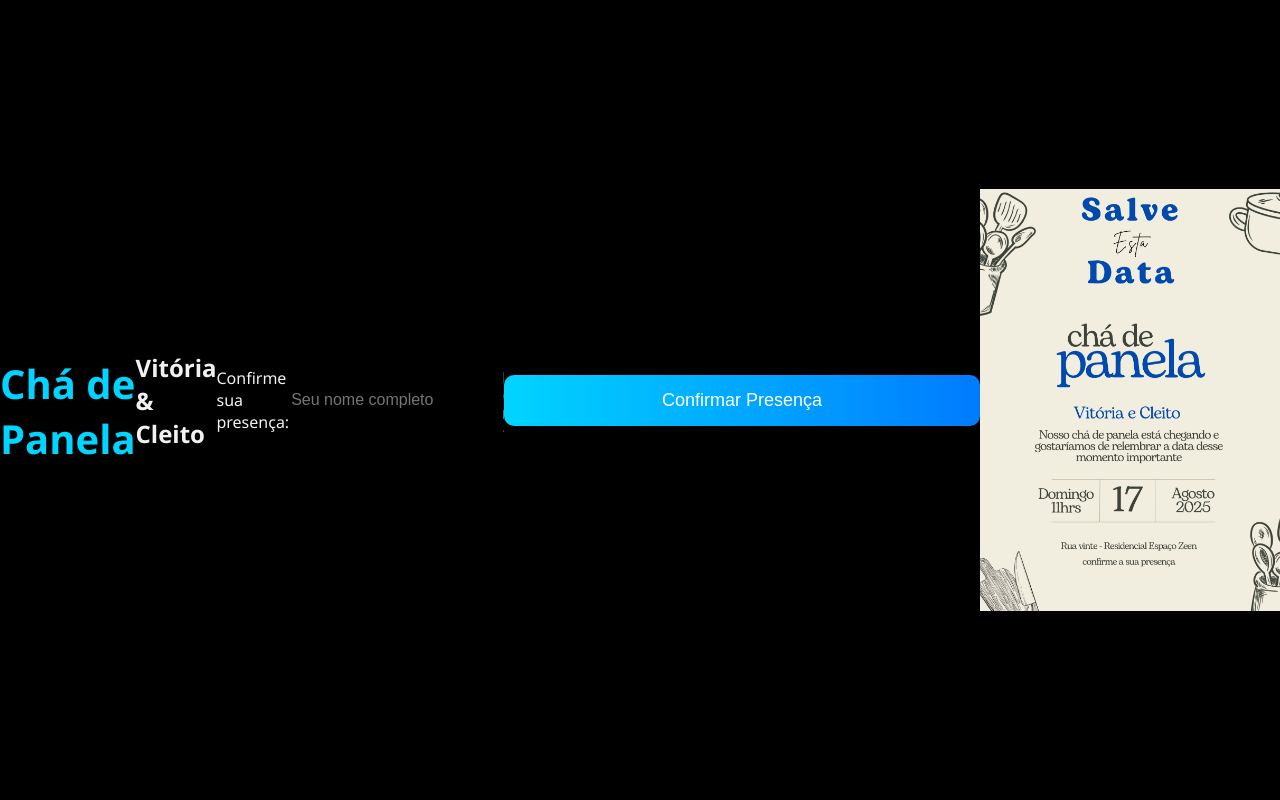
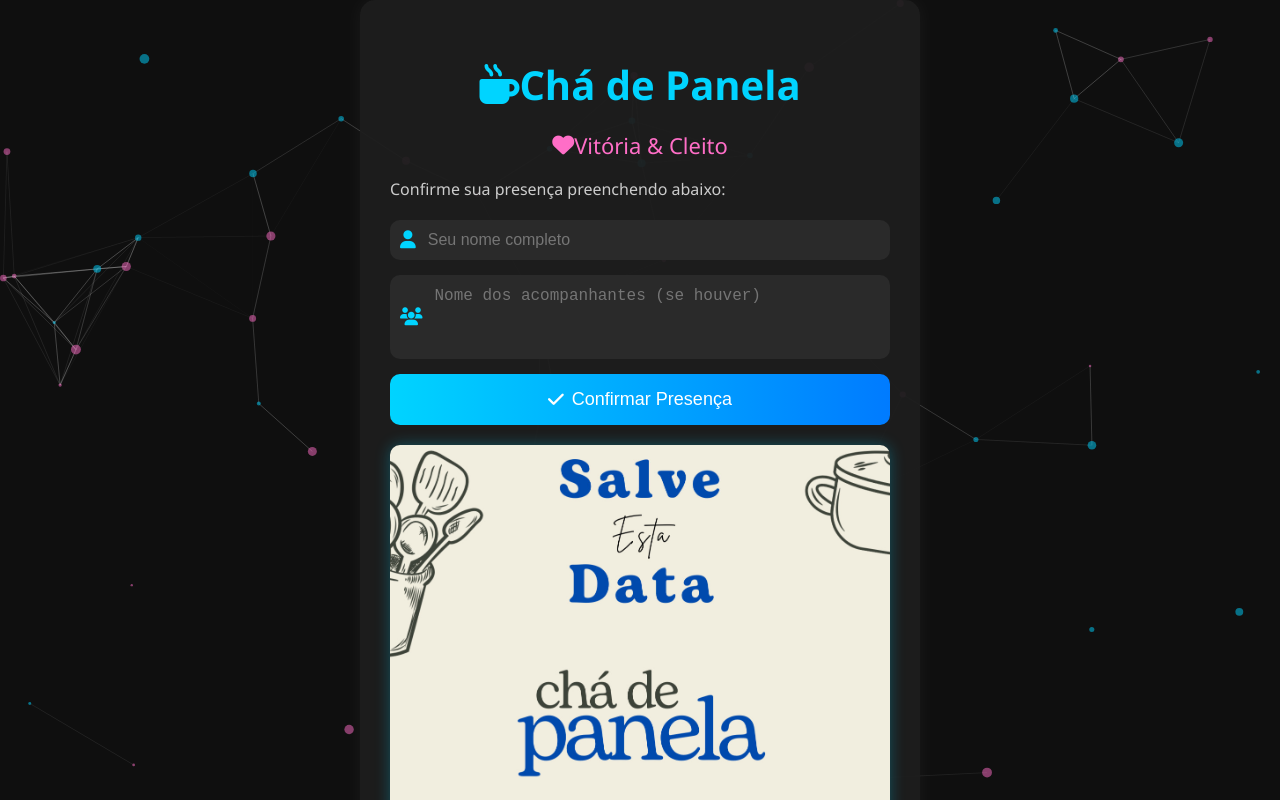
Before and after one commit to cltg01/ListaConfirmadosCha, a plain HTML site: page index.html in a window 1280 px wide. Shown: the top 800 px of the page. Drawn offline with nearby package versions, Linux system fonts and the light colour scheme.

Commit message:
Novo Layout index.html

```diff
--- a/index.html
+++ b/index.html
@@ -6,17 +6,41 @@
   <link rel="alternate icon" href="assets/img/coracao-icone.png" type="image/png">
   <title>Confirmação - Chá de Panela</title>
   <link rel="stylesheet" href="assets/css/style.css">
+  <link rel="stylesheet" href="https://cdnjs.cloudflare.com/ajax/libs/font-awesome/6.5.0/css/all.min.css">
 </head>
 <body>
-  <h1 class="titulo-cha">Chá de Panela</h1>
-  <h2>Vitória & Cleito</h2>
-  <p>Confirme sua presença:</p>
-  <input id="nome" placeholder="Seu nome completo" />
-  <textarea id="acompanhantes" placeholder="Nome dos acompanhantes (se houver)"></textarea>
-  <button onclick="confirmar()">Confirmar Presença</button>
+  <!-- Fundo de partículas -->
+  <div id="particles-js"></div>
 
-  <img src="assets/img/convite.jpg" alt="Convite" width="300px">
+  <div class="container">
+    <h1 class="titulo-cha"><i class="fa-solid fa-mug-hot"></i> Chá de Panela</h1>
+    <h2 class="subtitulo"><i class="fa-solid fa-heart"></i> Vitória & Cleito</h2>
+    <p class="descricao">Confirme sua presença preenchendo abaixo:</p>
 
- <script src="assets/js/script.js"></script>
+    <div class="form">
+      <div class="input-group">
+        <i class="fa-solid fa-user"></i>
+        <input id="nome" placeholder="Seu nome completo" />
+      </div>
+
+      <div class="input-group">
+        <i class="fa-solid fa-users"></i>
+        <textarea id="acompanhantes" placeholder="Nome dos acompanhantes (se houver)"></textarea>
+      </div>
+
+      <button onclick="confirmar()">
+        <i class="fa-solid fa-check"></i> Confirmar Presença
+      </button>
+    </div>
+
+    <div class="convite">
+      <img src="assets/img/convite.jpg" alt="Convite">
+    </div>
+  </div>
+
+  <!-- Biblioteca tsParticles -->
+  <script src="https://cdn.jsdelivr.net/npm/tsparticles@2.11.1/tsparticles.bundle.min.js"></script>
+
+  <script src="assets/js/script.js"></script>
 </body>
 </html>
```
